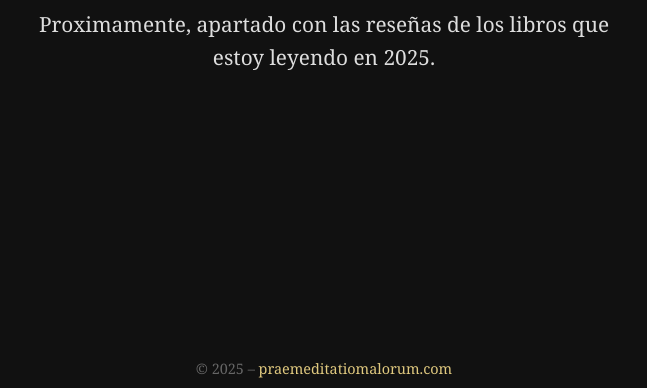
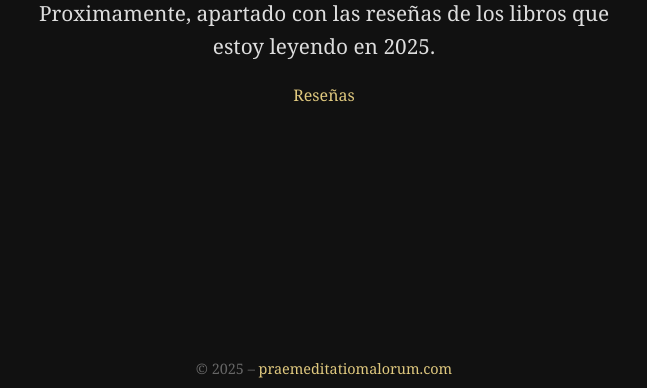
Before and after one commit to Goldorak95/praemeditatiomalorum, a plain HTML site: page index.html in a window 1280 px wide. Shown: the part 412-800 px from the top of the page, without its empty margins (316-963 px from the left). Drawn offline with Linux system fonts and the light colour scheme.

Commit message:
add resenas

```diff
--- a/index.html
+++ b/index.html
@@ -55,6 +55,8 @@
     Proximamente, apartado con las reseñas de los libros que estoy leyendo en 2025.
   </p>
 
+  <a href="resenas.html">Reseñas</a>
+
   <footer>
     &copy; 2025 – <a href="https://praemeditatiomalorum.com">praemeditatiomalorum.com</a>
   </footer>
```
